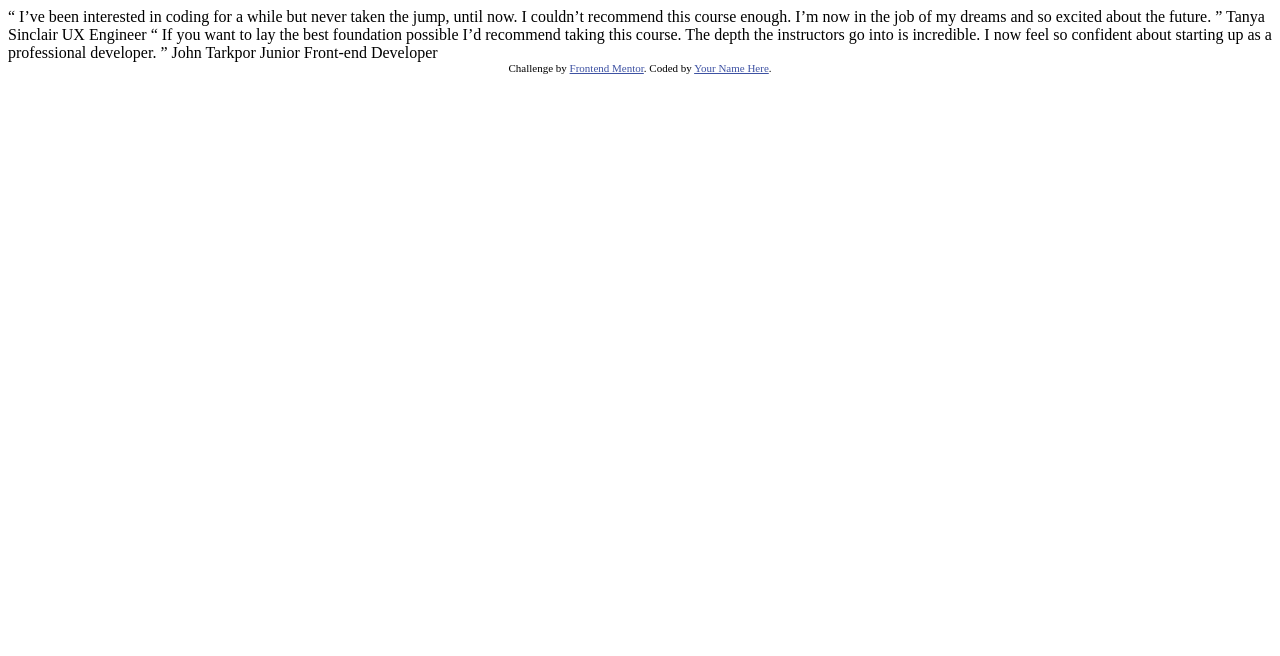
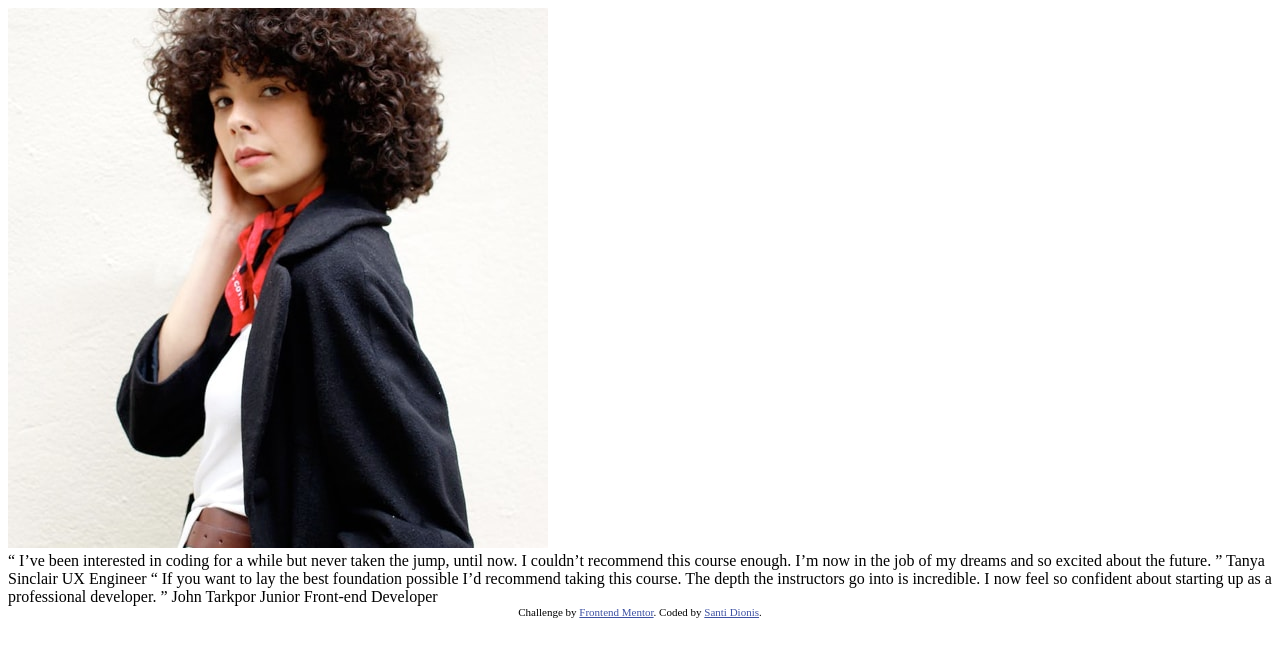
Before and after one commit to shencanet/FrontEnd32.1, a plain HTML site: page index.html in a window 1280 px wide. Drawn offline with Linux system fonts and the light colour scheme.

Commit message:
ADD: div structure

```diff
--- a/index.html
+++ b/index.html
@@ -15,6 +15,17 @@
   </style>
 </head>
 <body>
+  <article>
+    <div class="image-container">
+      <img src="./images/image-tanya.jpg" alt="Tanya Sinclair" class="image">
+
+    </div>
+    <div class="text-container">
+
+    </div >
+
+
+  </article>
 
   “ I’ve been interested in coding for a while but never taken the jump, until now.
   I couldn’t recommend this course enough. I’m now in the job of my dreams and so
@@ -32,7 +43,7 @@
 
   <div class="attribution">
     Challenge by <a href="https://www.frontendmentor.io?ref=challenge" target="_blank">Frontend Mentor</a>.
-    Coded by <a href="#">Your Name Here</a>.
+    Coded by <a href="#">Santi Dionis</a>.
   </div>
 </body>
 </html>
```
